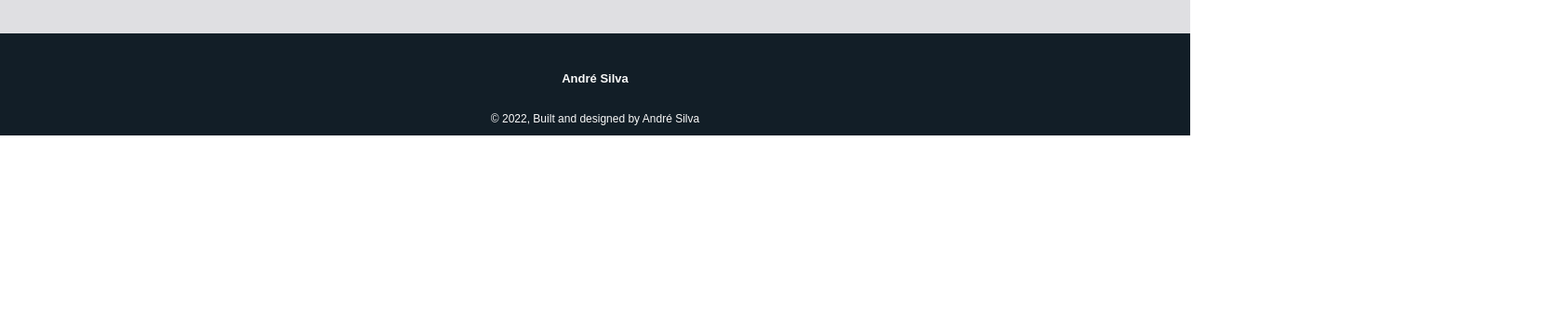
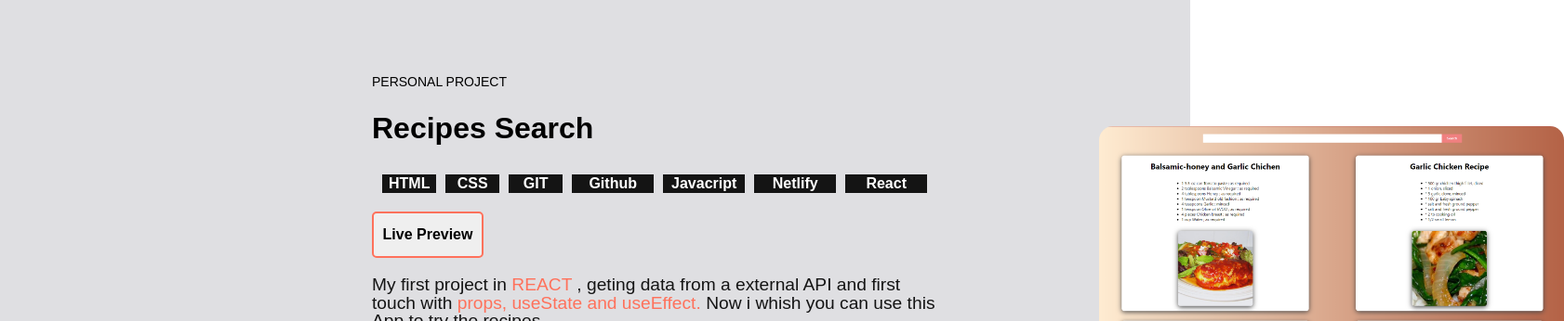
Before and after one commit to andremasilva/portfolio-new, a plain HTML site: page index.html in a window 1280 px wide. Shown: the part 2454-2800 px from the top of the page at 93% size, 1682 px wide, since content can reach past the window. Before the commit the page ends 2600 px from the top, so only its background shows below. Drawn offline with Linux system fonts and the light colour scheme; a script that the page names is missing.

Commit message:
4  commit

```diff
--- a/index.html
+++ b/index.html
@@ -189,6 +189,33 @@
         </p>
       </div>
     </div>
+    <div class="projects">
+      <div class="project">
+        PERSONAL PROJECT
+        <h1 style="margin-bottom:30px;font-size: 2rem;">Recipes Search</h1>
+        <div class="skills">
+          <div class="skill2"> HTML </div>
+          <div class="skill3"> CSS </div>
+          <div class="skill3"> GIT </div>
+          <div class="skill4"> Github </div>
+          <div class="skill4"> Javacript</div>
+          <div class="skill4"> Netlify </div>
+          <div class="skill4"> React </div>
+
+        </div>
+        <button class="btn"> <a href="https://f0odsearch.netlify.app/" target="_blank" rel="noopener noreferrer">Live
+            Preview</a> </button>
+        <p>My first project in <span style="color: rgb(255, 113, 91)">REACT</span> , geting data from a external API and
+          first touch with <span style="color: rgb(255, 113, 91)">props, useState and
+            useEffect.</span>
+          Now i whish you can use this App to try the recipes.
+        </p>
+      </div>
+      <div class="block-left">
+        <img class="img-proj" src="/img/food.png" alt="" srcset="">.
+        </p>
+      </div>
+    </div>
   </div>
 
 
```
Also changed, not shown: img/food.png (added).
